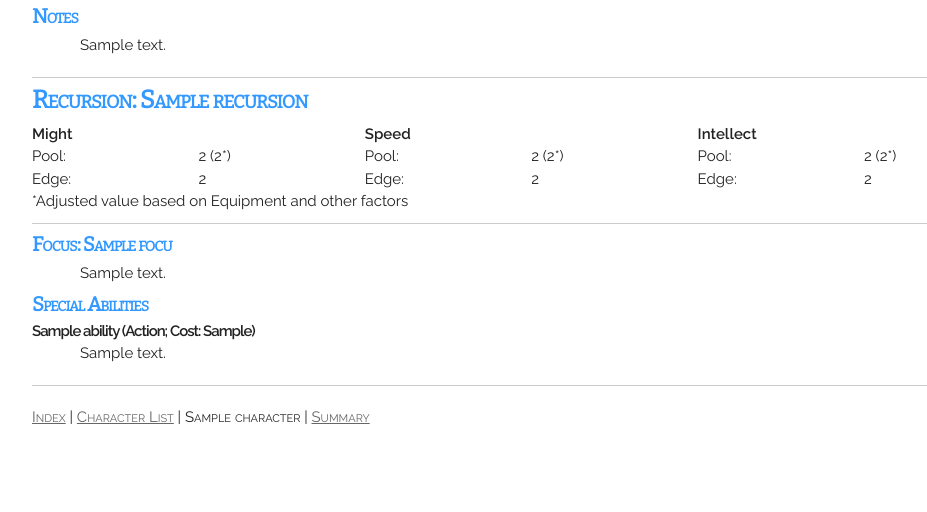
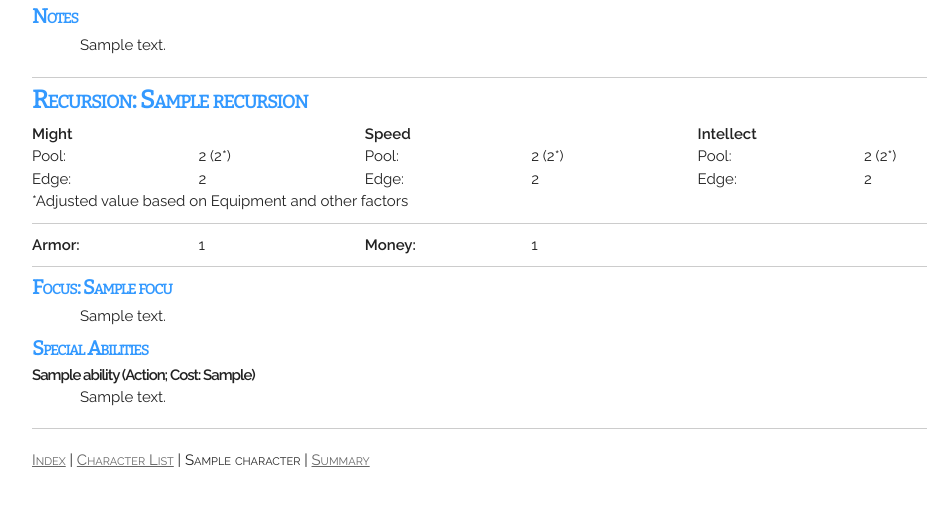
Before and after one commit to michaelbirdtx/cyphersystem, a Django app: a page that uses strange/templates/strange/character_detail.html in a window 1280 px wide. Shown: the part 1271-1783 px from the top of the page, without its empty margins (128-1055 px from the left). Before the commit the page ends 1695 px from the top, so only its background shows below. Run offline with Django 3.2, Linux system fonts and the light colour scheme; a user stored in the database is signed in; tables that the repository leaves empty hold one stand-in row (values such as "Sample post").

Commit message:
Added armor and money stats to recursions on character detail.

```diff
--- a/strange/templates/strange/character_detail.html
+++ b/strange/templates/strange/character_detail.html
@@ -306,6 +306,22 @@
                     </div>
                 </div>
                 <hr />
+                <!-- Recursion Other Stats -->
+                <div class="row compact">
+                    <div class="two columns">
+                        <strong>Armor:</strong>
+                    </div>
+                    <div class="two columns">
+                        {{ item.armor }}
+                    </div>
+                    <div class="two columns">
+                        <strong>Money:</strong>
+                    </div>
+                    <div class="two columns">
+                        {{ item.money }}
+                    </div>
+                </div>
+                <hr />
             </div>
         </section>
         <h2>Focus: {{ item.focus.name }}</h2>
```
